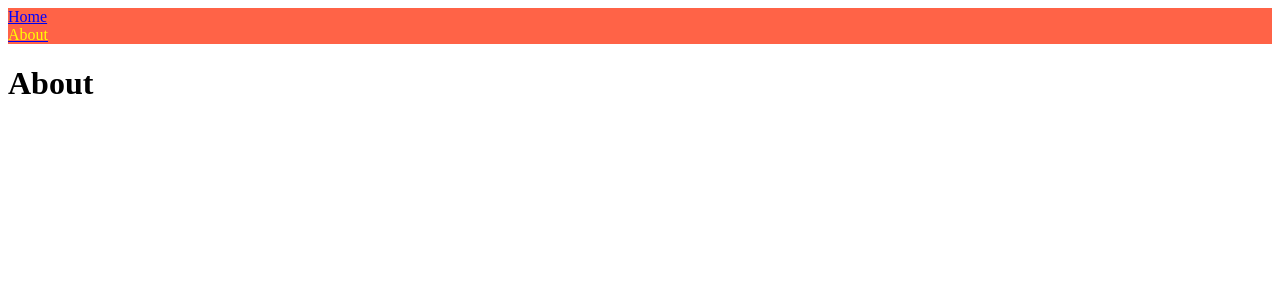
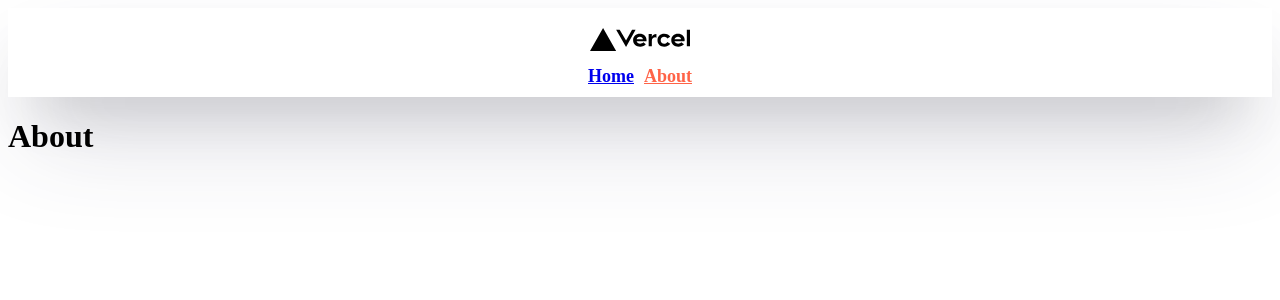
Before and after one commit to harenohee/nextjs-intro, a Next.js app: page /about in a window 1280 px wide. Shown: the top 300 px of the page. Built offline with nearby package versions, Linux system fonts and the light colour scheme.

Commit message:
style: style 코드 수정

```diff
--- a/components/NavBar.js
+++ b/components/NavBar.js
@@ -1,26 +1,45 @@
 import Link from "next/link";
 import { useRouter } from "next/router";
+// import Image from "next/image";
 export default function NavBar() {
   const router = useRouter();
   return (
     <nav>
-      <Link href="/">
-        <div className={router.pathname === "/" ? "active" : ""}>Home</div>
-      </Link>
-      <Link href="/about">
-        <div className={router.pathname === "/about" ? "active" : ""}>
-          About
-        </div>
-      </Link>
+      {/* Image 태그 이슈.. */}
+      <img src="/vercel.svg" />
+      <div>
+        <Link legacyBehavior href="/">
+          <a className={router.pathname === "/" ? "active" : ""}>Home</a>
+        </Link>
+        <Link legacyBehavior href="/about">
+          <a className={router.pathname === "/about" ? "active" : ""}>About</a>
+        </Link>
+      </div>
       <style jsx>{`
         nav {
-          background-color: tomato;
+          display: flex;
+          gap: 10px;
+          flex-direction: column;
+          align-items: center;
+          padding-top: 20px;
+          padding-bottom: 10px;
+          box-shadow: rgba(50, 50, 93, 0.25) 0px 50px 100px -20px,
+            rgba(0, 0, 0, 0.3) 0px 30px 60px -30px;
         }
-        div {
-          color: blue;
+        img {
+          max-width: 100px;
+          margin-bottom: 5px;
+        }
+        nav a {
+          font-weight: 600;
+          font-size: 18px;
         }
         .active {
-          color: yellow;
+          color: tomato;
+        }
+        nav div {
+          display: flex;
+          gap: 10px;
         }
       `}</style>
     </nav>
```
